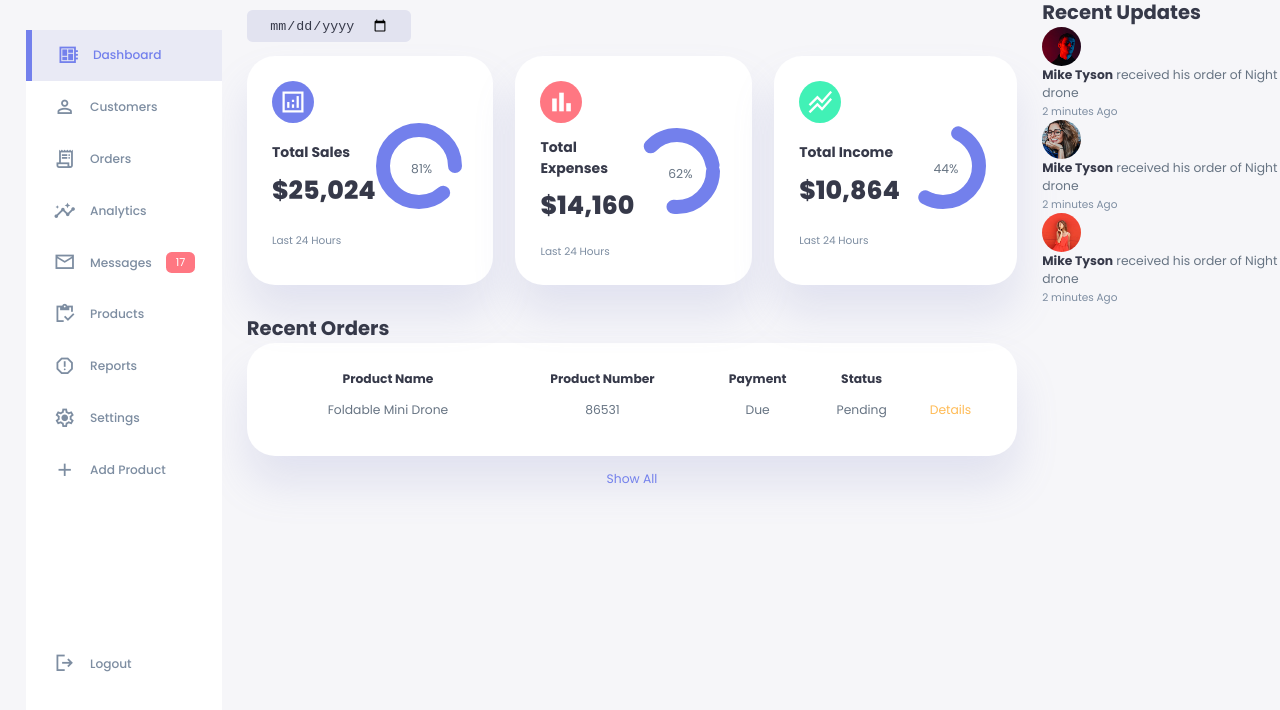
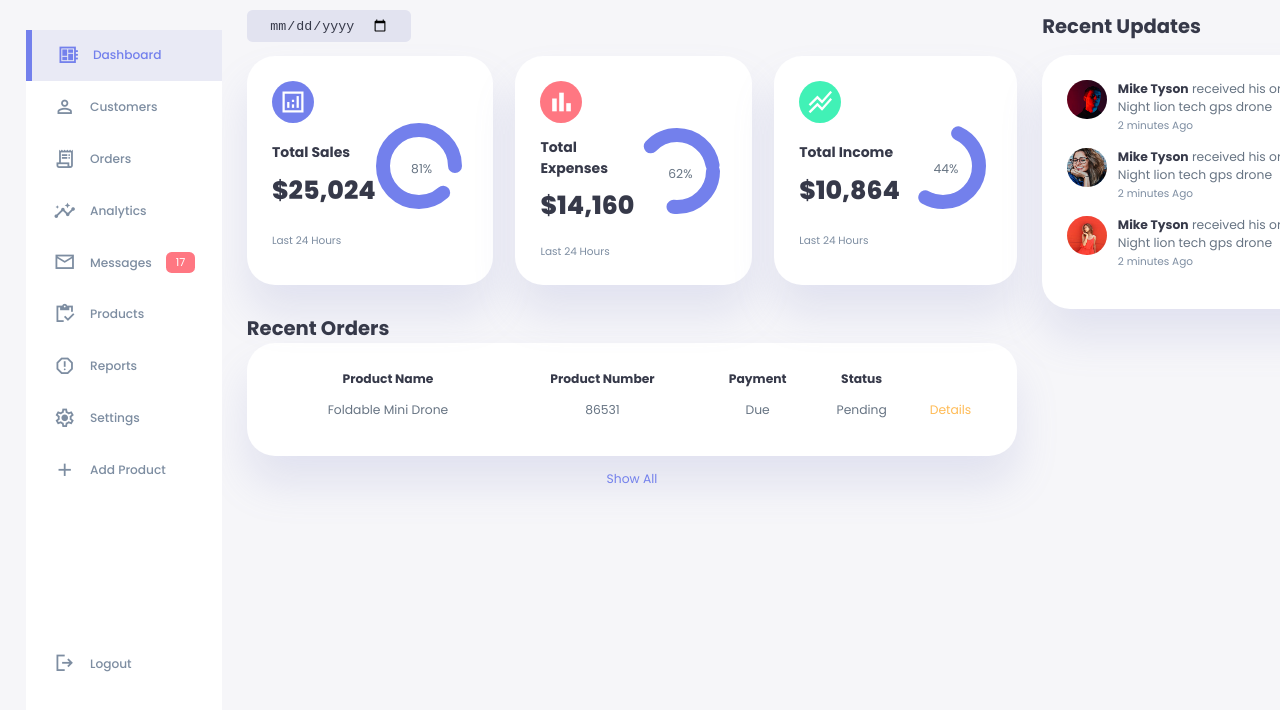
Before and after one commit to akashmane17/Admin-Dashboard, a plain HTML site: page index.html in a window 1280 px wide. Shown: the part 62-772 px from the top of the page. Drawn offline with nearby package versions, Linux system fonts and the light colour scheme.

Commit message:
Styled recent update section

```diff
--- a/index.html
+++ b/index.html
@@ -205,9 +205,7 @@
               <small class="text-muted">2 minutes Ago</small>
             </div>
           </div>
-        </div>
 
-        <div class="updates">
           <div class="update">
             <div class="profile-photo">
               <img src="./images/profile-3.jpg" alt="">
@@ -218,9 +216,7 @@
               <small class="text-muted">2 minutes Ago</small>
             </div>
           </div>
-        </div>
 
-        <div class="updates">
           <div class="update">
             <div class="profile-photo">
               <img src="./images/profile-4.jpg" alt="">
@@ -231,9 +227,9 @@
               <small class="text-muted">2 minutes Ago</small>
             </div>
           </div>
+
         </div>
       </div>
-
     </div>
   </div>
 
--- a/style.css
+++ b/style.css
@@ -424,3 +424,31 @@ main .recent-orders a {
   gap: 2rem;
   text-align: right;
 }
+
+/* =============== RECENT UPDATES */
+.right .recent-updates {
+  margin-top: 1rem;
+}
+
+.right .recent-updates h2 {
+  margin-bottom: 1rem;
+}
+
+.right .recent-updates .updates {
+  background: var(--color-white);
+  padding: var(--card-padding);
+  border-radius: var(--card-border-radius);
+  box-shadow: var(--box-shadow);
+  transition: all 300ms ease;
+}
+
+.right .recent-updates .updates:hover {
+  box-shadow: none;
+}
+
+.right .recent-updates .updates .update {
+  display: grid;
+  grid-template-columns: 2.6rem auto;
+  gap: 1rem;
+  margin-bottom: 1rem;
+}
```
